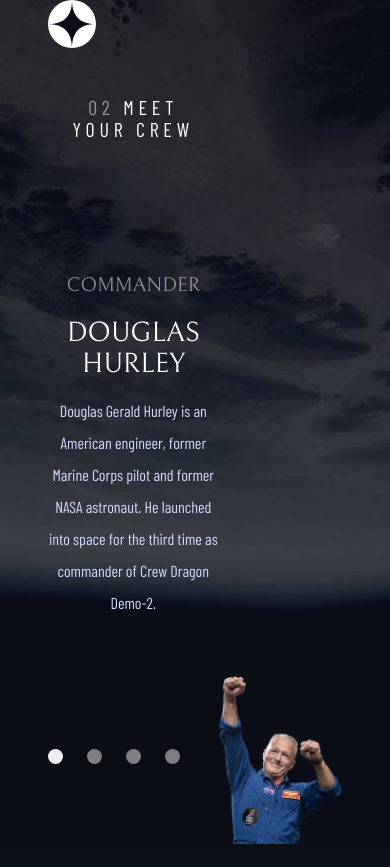
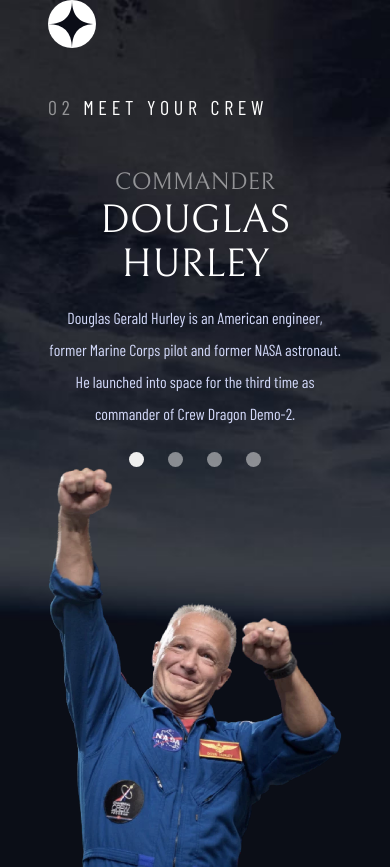
Before and after one commit to leemander/frontend-mentor-space-tourism-website, a React (Vite) app: page /crew in a window 390 px wide. Before the commit the page ends 844 px from the top, so only its background shows below. Built offline with nearby package versions, Linux system fonts and the light colour scheme.

Commit message:
Style tablet crew page

```diff
--- a/src/style.css
+++ b/src/style.css
@@ -490,7 +490,7 @@ main:not(.home) h1 {
 
 @media (max-width: 60em) {
   .destination .two-column {
-    margin-block-start: 0;
+    margin-block-start: 3rem;
   }
 
   .destination__img {
@@ -582,6 +582,42 @@ main.crew > .container {
   object-position: bottom;
 }
 
+@media (max-width: 60em) {
+  .crew .two-column {
+    grid-template-columns: unset;
+  }
+
+  .crew h1 {
+    text-align: start;
+  }
+
+  .crew__role {
+    font-size: 1.5rem;
+    margin-block-start: 3rem;
+  }
+
+  .crew__name {
+    font-size: 2.5rem;
+    margin-block-start: 0;
+  }
+
+  .crew__bio {
+    margin-inline: auto;
+  }
+
+  .crew__buttons {
+    align-items: center;
+    justify-content: center;
+    margin: 0;
+  }
+
+  .crew__img {
+    justify-self: center;
+    max-height: 500px;
+    object-fit: contain;
+  }
+}
+
 .tech h1 {
   margin: 0;
 }
```
